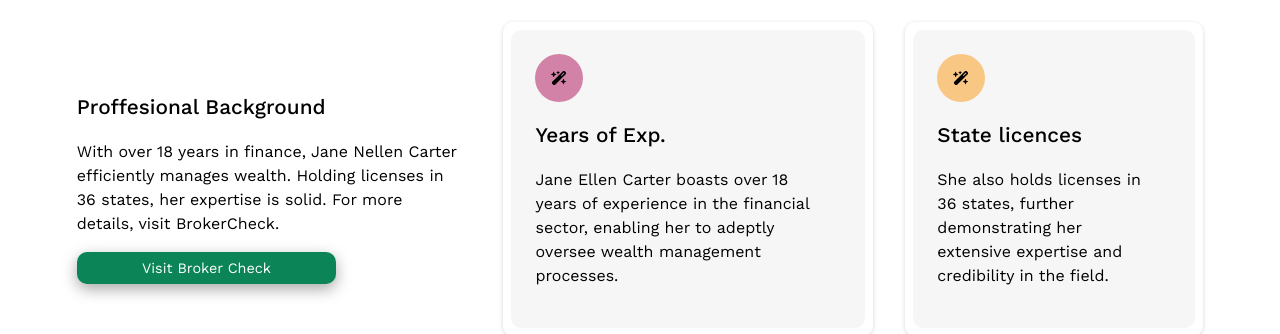
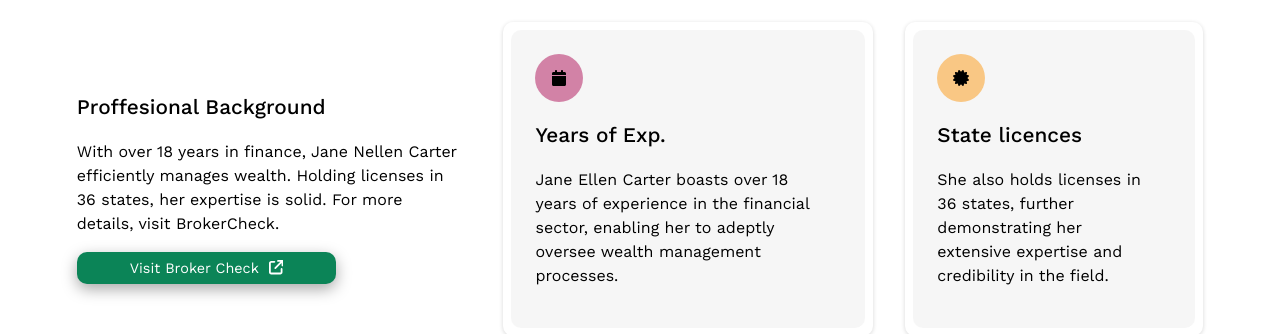
Before and after one commit to aremumahmud/janeeellencarter, a React (Vite) app: page / in a window 1280 px wide. Shown: the part 706-1040 px from the top of the page. Built offline with nearby package versions, Linux system fonts and the light colour scheme; a web font is replaced by a local one.

Commit message:
added the right icons to each scenario

```diff
--- a/src/components/profesional.jsx
+++ b/src/components/profesional.jsx
@@ -1,5 +1,5 @@
 import '../css/proffesion.css'
-import { FaWandMagicSparkles } from 'react-icons/fa6'
+import { FaArrowUpRightFromSquare, FaCalendar, FaCertificate} from 'react-icons/fa6'
 
 import ScrollReveal from 'scrollreveal';
 import { useEffect } from 'react';
@@ -21,13 +21,13 @@ function ProfessionalBackground(){
                 <p className='summary_content'> With over 18 years in finance, Jane Nellen Carter efficiently manages wealth. Holding licenses in 36 states, her expertise is solid. For more details, visit BrokerCheck.
 </p>
 
-                    <div className="btn"><a href="https://brokercheck.finra.org/individual/summary/1241156">Visit Broker Check</a></div>
+<a href="https://brokercheck.finra.org/individual/summary/1241156"><div className="btn">Visit Broker Check <FaArrowUpRightFromSquare /></div></a>
             </div>
 
             <div className="some_summary">
                 <div className="some_wrapper up">
                                     <div className="some">
-                    <div className="icon color-d28"><FaWandMagicSparkles /></div>
+                    <div className="icon color-d28"><FaCalendar/></div>
                     <div className="content">
                         <p className="content_title">Years of Exp.</p>
                         <p className="content_content"> Jane Ellen Carter boasts over 18 years of experience in the financial sector, enabling her to adeptly oversee wealth management processes.</p>
@@ -36,7 +36,7 @@ function ProfessionalBackground(){
                 </div>
                 <div className="some_wrapper up">
                     <div className="some">
-                                    <div className="icon"><FaWandMagicSparkles /></div>
+                                    <div className="icon"><FaCertificate /></div>
                                     <div className="content">
                                         <p className="content_title">State licences</p>
                                         <p className="content_content">  She also holds licenses in 36 states, further demonstrating her extensive expertise and credibility in the field.</p>
```
